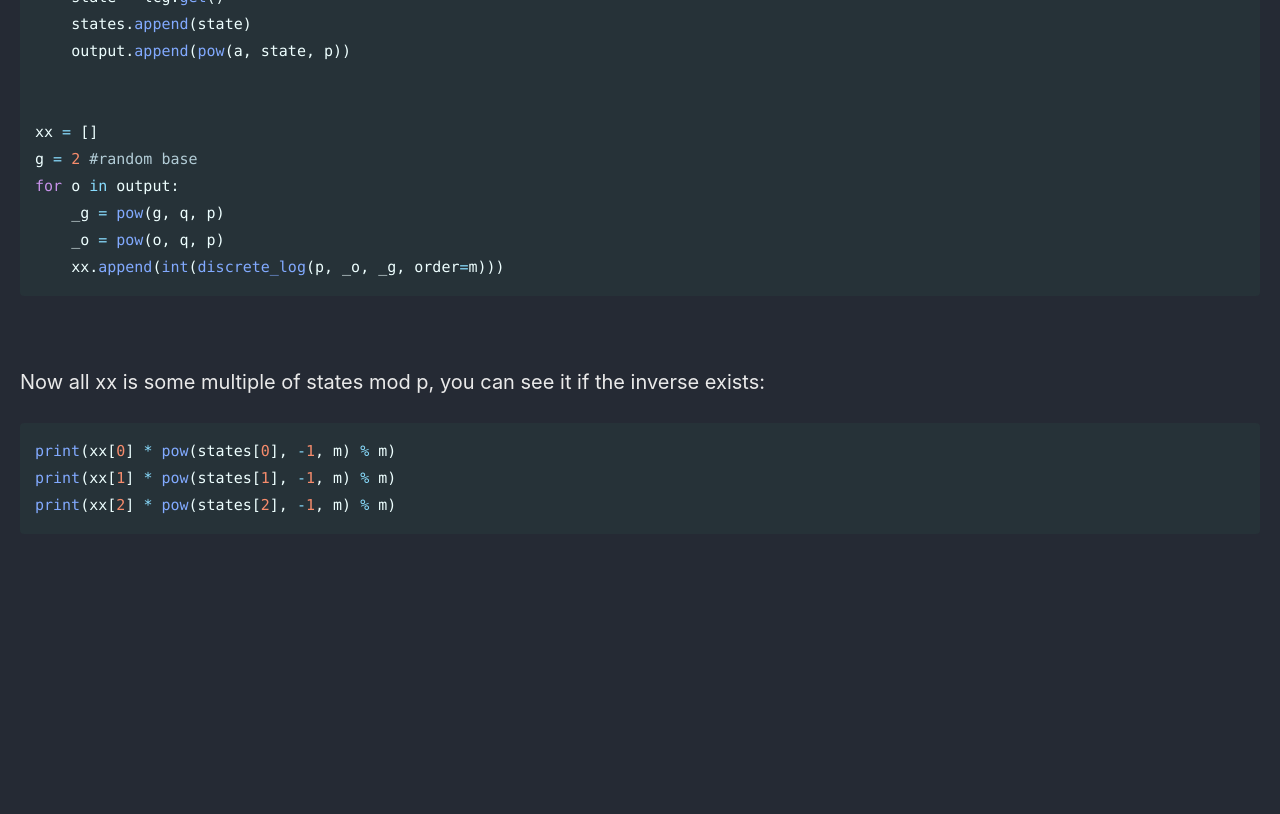
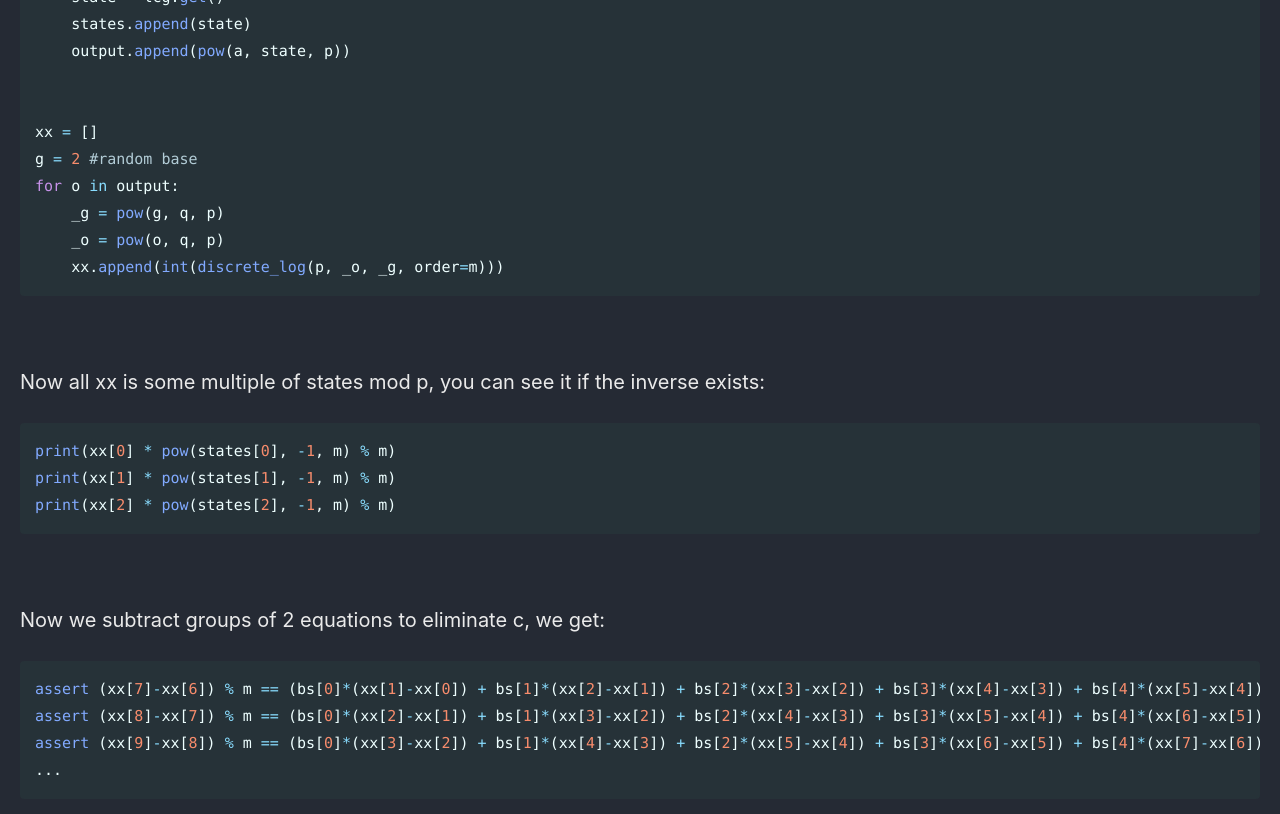
Before and after one commit to Connor-McCartney/Connor-McCartney.github.io, a Jekyll site: the page built from _pages/cryptography/other/Power-of-LCG-dreamhack.md, in a window 1280 px wide and 900 px high, scrolled down 3341 px. Shown: the top 814 px of the window. Built offline with Jekyll 4.4.1, drawn with Linux system fonts in a browser that asks for light colours; cached includes are drawn as plain includes; before the commit the page ends 3976 px from its top, so only the background shows below that.

Commit message:
Update Power-of-LCG-dreamhack.md

````diff
--- a/_pages/cryptography/other/Power-of-LCG-dreamhack.md
+++ b/_pages/cryptography/other/Power-of-LCG-dreamhack.md
@@ -151,3 +151,14 @@ print(xx[2] * pow(states[2], -1, m) % m)
 ```
 
 <br>
+
+Now we subtract groups of 2 equations to eliminate c, we get:
+
+```python
+assert (xx[7]-xx[6]) % m == (bs[0]*(xx[1]-xx[0]) + bs[1]*(xx[2]-xx[1]) + bs[2]*(xx[3]-xx[2]) + bs[3]*(xx[4]-xx[3]) + bs[4]*(xx[5]-xx[4]) + bs[5]*(xx[6]-xx[5])) % m
+assert (xx[8]-xx[7]) % m == (bs[0]*(xx[2]-xx[1]) + bs[1]*(xx[3]-xx[2]) + bs[2]*(xx[4]-xx[3]) + bs[3]*(xx[5]-xx[4]) + bs[4]*(xx[6]-xx[5]) + bs[5]*(xx[7]-xx[6])) % m
+assert (xx[9]-xx[8]) % m == (bs[0]*(xx[3]-xx[2]) + bs[1]*(xx[4]-xx[3]) + bs[2]*(xx[5]-xx[4]) + bs[3]*(xx[6]-xx[5]) + bs[4]*(xx[7]-xx[6]) + bs[5]*(xx[8]-xx[7])) % m
+...
+```
+
+<br>
````
